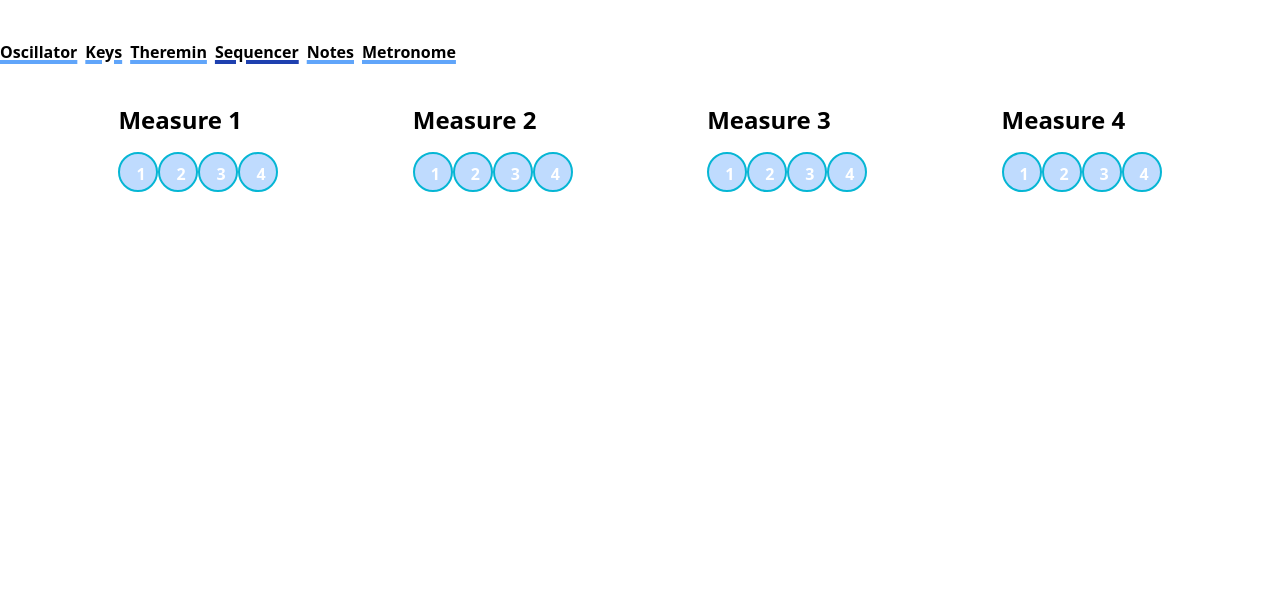
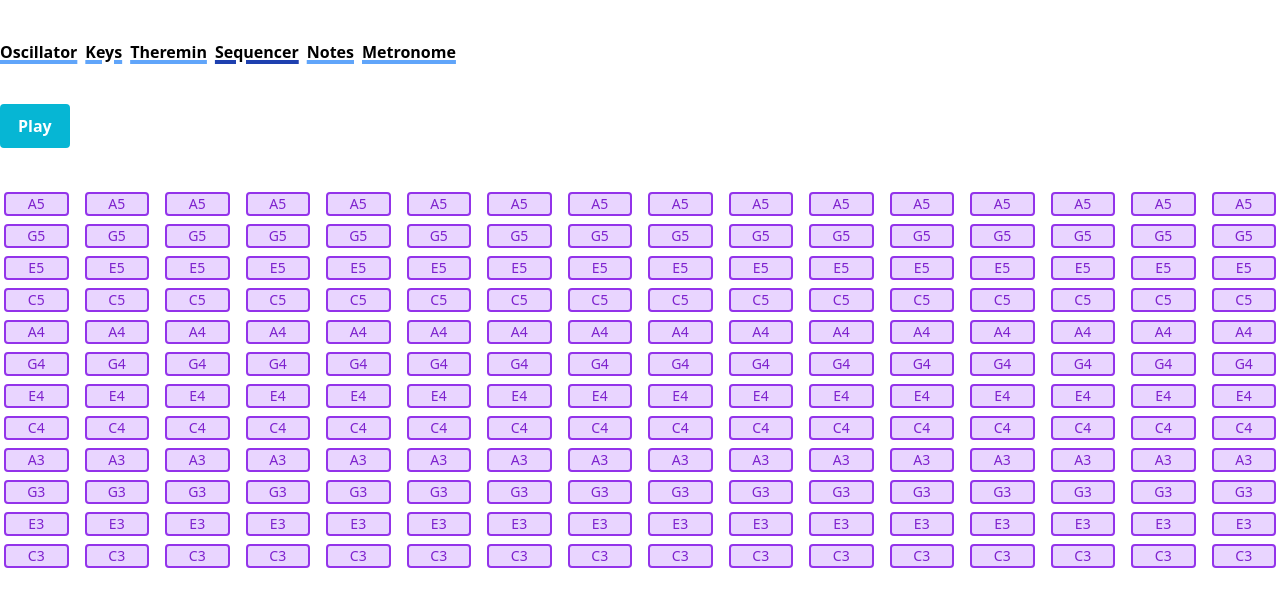
Before and after one commit to stevekinney/synthesizzler, a SvelteKit app: page /step-sequencer in a window 1280 px wide. Shown: the top 606 px of the page. Built offline with nearby package versions, Linux system fonts and the light colour scheme.

Commit message:
Build out the step sequencer

```diff
--- a/package.json
+++ b/package.json
@@ -37,6 +37,7 @@
 	"type": "module",
 	"dependencies": {
 		"clsx": "^2.0.0",
-		"face-api.js": "^0.22.2"
+		"face-api.js": "^0.22.2",
+		"immer": "^10.0.3"
 	}
 }
--- a/src/routes/keys/create-synthesizer.ts
+++ b/src/routes/keys/create-synthesizer.ts
@@ -32,11 +32,8 @@ const stopOscillator = (
   context: AudioContext,
   { oscillator, gain }: OscillatorAndGain,
 ): null => {
-  const duration = 0.3;
-  const endTime = context.currentTime + duration;
-
-  gain.gain.linearRampToValueAtTime(0.001, endTime);
-  oscillator.stop(endTime);
+  gain.gain.linearRampToValueAtTime(0.0001, context.currentTime + 0.1);
+  oscillator.stop(context.currentTime + 0.3);
 
   return null;
 };
--- a/src/routes/step-sequencer/+page.svelte
+++ b/src/routes/step-sequencer/+page.svelte
@@ -1,20 +1,107 @@
 <script lang="ts">
-  import { repeat } from '$lib/repeat';
+  import { produce } from 'immer';
 
-  const measures = 4;
+  import ToggleButton from '$components/toggle-button.svelte';
+  import { Clock } from '$lib/clock';
+  import { playNote } from '$lib/play';
+
+  const notes: { note: NoteWithOctave; active: boolean }[] = [
+    { note: 'A5', active: false },
+    { note: 'G5', active: false },
+    { note: 'E5', active: false },
+    { note: 'C5', active: false },
+    { note: 'A4', active: false },
+    { note: 'G4', active: false },
+    { note: 'E4', active: false },
+    { note: 'C4', active: false },
+    { note: 'A3', active: false },
+    { note: 'G3', active: false },
+    { note: 'E3', active: false },
+    { note: 'C3', active: false },
+  ];
+
+  let isPlaying = false;
+  let currentBeat = 0;
+
+  let sequence = Array.from({ length: 16 }, (_, i) => {
+    return notes;
+  });
+
+  const context = new AudioContext();
+
+  const clock = new Clock(context, tick, {
+    beatsPerMinute: 120,
+    beatsPerMeasure: sequence.length,
+  });
+
+  const start = () => {
+    clock.start();
+    isPlaying = true;
+  };
+
+  const stop = () => {
+    clock.stop();
+    isPlaying = false;
+    currentBeat = 0;
+  };
+
+  console.log(sequence);
+
+  function tick(beat: number) {
+    currentBeat = beat;
+    const currentStep = sequence[beat - 1];
+    for (const { active, note } of currentStep) {
+      if (active) {
+        playNote(context, note, context.currentTime, {
+          duration: clock.secondsPerBeat,
+        });
+      }
+    }
+  }
+
+  function handleClick(step: number, note: number) {
+    sequence = produce(sequence, (draft) => {
+      draft[step][note].active = !draft[step][note].active;
+    });
+  }
 </script>
 
-<div class="flex gap-4 w-full justify-evenly">
-  {#each repeat(measures) as i}
-    <div>
-      <h3>Measure {i}</h3>
-      <div class="grid grid-cols-4">
-        {#each repeat(4) as j}
-          <div class="flex flex-col items-center">
-            <button class="w-10 h-10 rounded-full bg-blue-200">{j}</button>
-          </div>
+<svelte:head>
+  <title>Step Sequencer</title>
+</svelte:head>
+
+<div class="mb-10">
+  <ToggleButton
+    on="Play"
+    off="Stop"
+    condition={isPlaying}
+    on:click={isPlaying ? stop : start}
+  />
+</div>
+
+<div class="snap-mandatory snap-y h-screen md:h-fit overflow-y-auto">
+  <div class="grid grid-flow-col md:gap-2 gap-1 snap-start snap-always">
+    {#each sequence as step, s}
+      <div
+        class="flex flex-col md:gap-2 gap-1 md:p-1 py-1 rounded"
+        class:bg-yellow-400={s + 1 === currentBeat}
+      >
+        {#each step as button, b}
+          <button
+            on:click={() => handleClick(s, b)}
+            class="p-0 font-normal text-xs md:text-sm bg-purple-200 text-purple-700 border-purple-600 hover:bg-purple-300"
+            class:active={button.active}
+          >
+            {button.note}
+          </button>
         {/each}
       </div>
-    </div>
-  {/each}
+    {/each}
+  </div>
 </div>
+
+<style lang="postcss">
+  .active {
+    @apply bg-pink-600 border-pink-800 text-white hover:bg-pink-500 ring-pink-200;
+  }
+</style>
--- a/src/routes/theremin/+page.svelte
+++ b/src/routes/theremin/+page.svelte
@@ -4,6 +4,7 @@
 
   import { getCenterOfFace, rankExpressions } from './get-measurements';
   import { mapRange } from '$lib/map-range';
+  import ToggleButton from '$components/toggle-button.svelte';
 
   let interval: NodeJS.Timeout;
 
@@ -53,8 +54,13 @@
   };
 
   const onLoad = () => {
-    width = video.videoWidth;
-    height = video.videoHeight;
+    const container = document.getElementById('playground');
+
+    const aspectRatio = video.videoHeight / video.videoWidth;
+    width = container
+      ? Math.min(video.videoWidth, container.clientWidth)
+      : video.videoWidth;
+    height = width * aspectRatio;
 
     video.play();
     play();
@@ -111,8 +117,8 @@
   <title>Face Theremin</title>
 </svelte:head>
 
-<div class="grid lg:grid-cols-2 gap-8">
-  <article>
+<div class="grid xl:grid-cols-2 gap-8" id="playground">
+  <article class="space-y-4">
     <h2>Face Theremin</h2>
     <p>
       Lorem ipsum dolor sit amet, consectetur adipiscing elit. Duis varius, nibh
@@ -129,11 +135,27 @@
       Donec dignissim, est nec sagittis eleifend, odio ex faucibus lorem, ac
       gravida nisl urna in lorem.
     </p>
+    <div>
+      <ToggleButton
+        on="▶️ Play"
+        off="✋ Stop"
+        condition={!!userMedia}
+        on:click={userMedia ? stopVideo : startVideo}
+      />
+    </div>
+    <dl class="items-end" class:invisible={!userMedia}>
+      <dt>X</dt>
+      <dd>{x && Math.round(x)}</dd>
+      <dt>Y</dt>
+      <dd>{y && Math.round(y)}</dd>
+      <dt>Expression</dt>
+      <dd>{expression}</dd>
+    </dl>
   </article>
 
   <div
-    class="relative flex items-center justify-center bg-indigo-100 rounded-xl shadow-xl row-span-2 place-self-end"
-    style="width: {width}px; height: {height}px"
+    class="relative flex items-center justify-center bg-indigo-100 rounded-xl shadow-xl row-span-2 place-self-end mx-auto"
+    style="width: {width}px; height: {height}px;"
   >
     <p>Press the <strong>Play</strong> button to get started.</p>
     <video
@@ -152,19 +174,4 @@
       bind:this={canvas}
     />
   </div>
-
-  <div class="space-y-4">
-    <div>
-      <button on:click={startVideo} disabled={!!userMedia}>▶ Play</button>
-      <button on:click={stopVideo} disabled={!userMedia}>Stop</button>
-    </div>
-    <dl class="items-end" class:invisible={!userMedia}>
-      <dt>X</dt>
-      <dd>{x && Math.round(x)}</dd>
-      <dt>Y</dt>
-      <dd>{y && Math.round(y)}</dd>
-      <dt>Expression</dt>
-      <dd>{expression}</dd>
-    </dl>
-  </div>
 </div>
```
Also changed, not shown: 1 other file (tests, documents, lock files or other folders).
